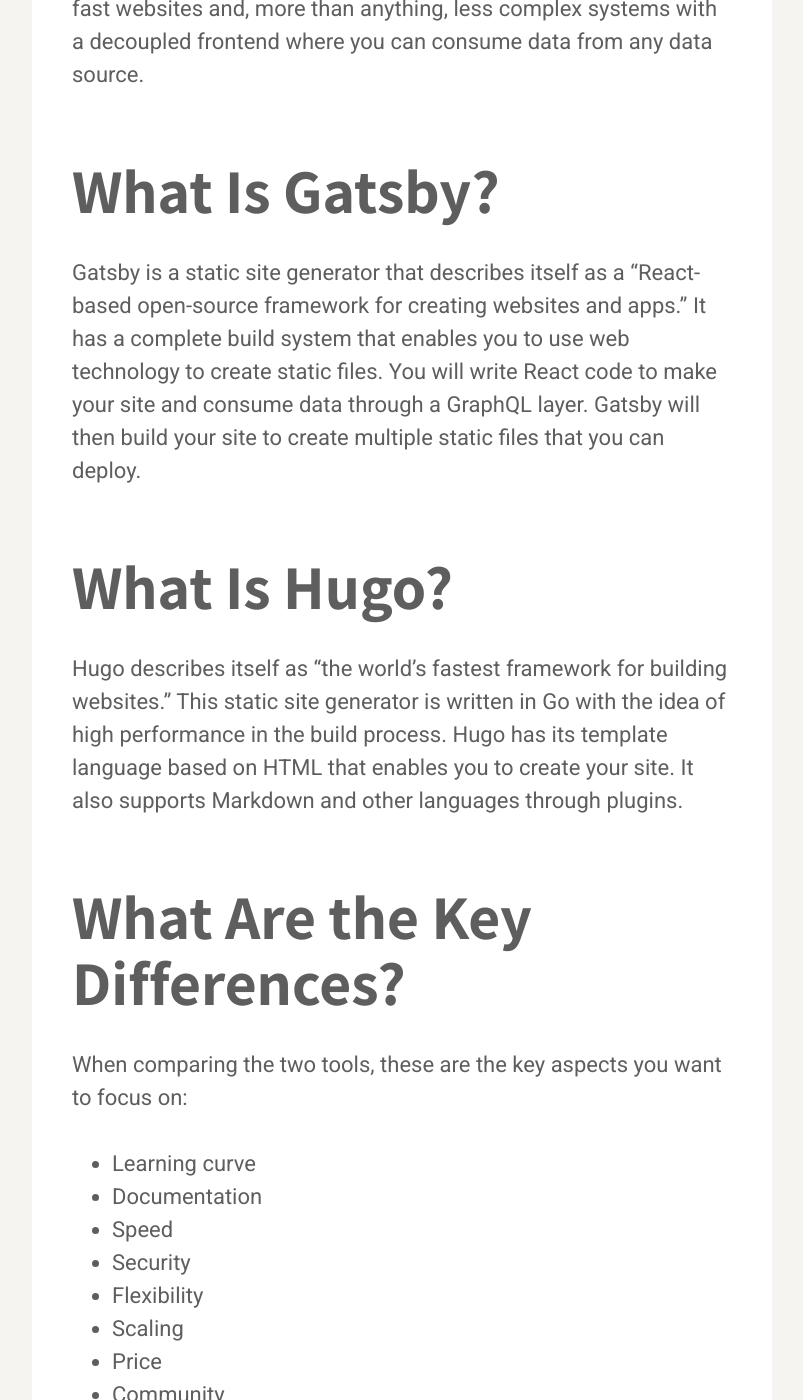
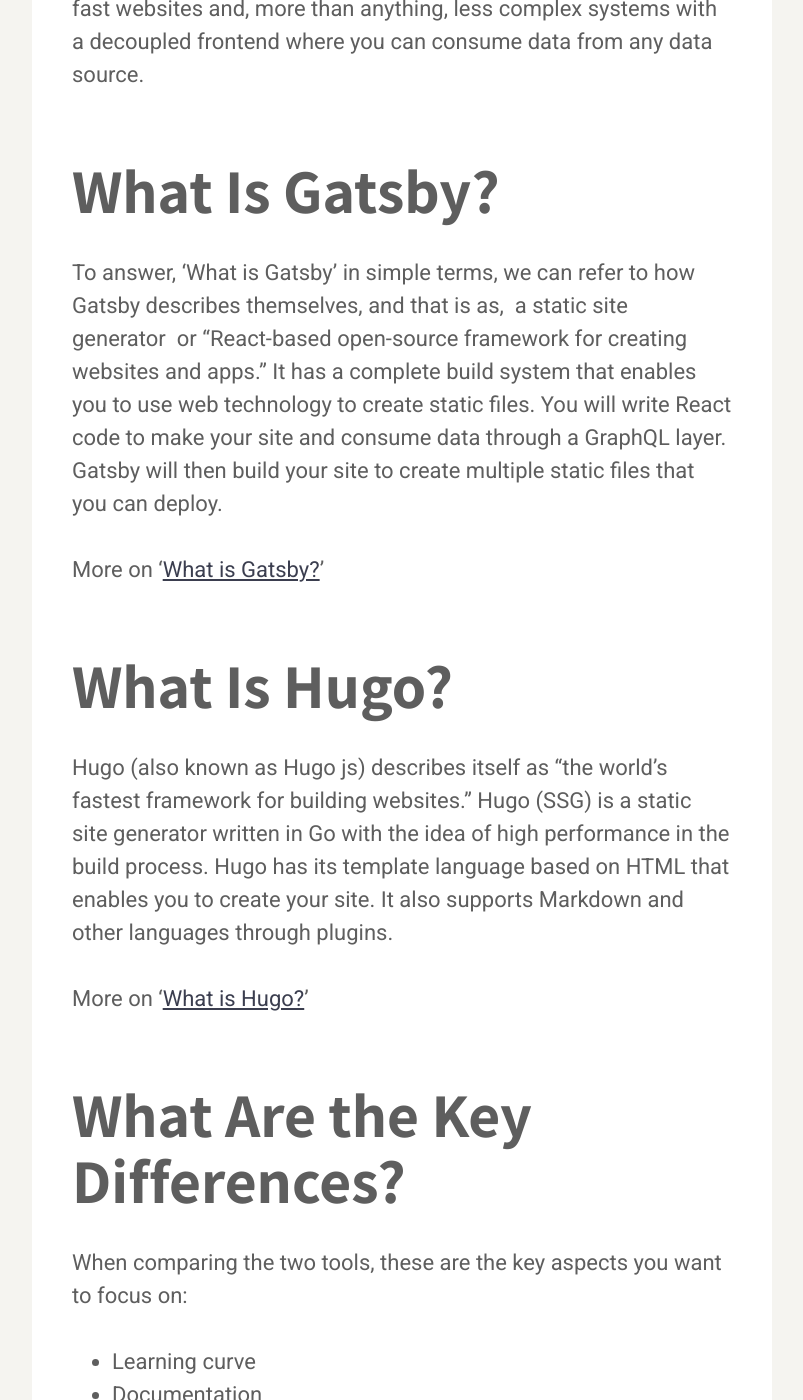
Before and after one commit to karllhughes/learn, a Jekyll site: the page built from _posts/2021-06-17-hugo-vs-gatsby.md, in a window 1280 px wide and 1400 px high, scrolled down 1803 px. Shown: the whole window, without its empty margins (238-1041 px from the left). Built offline with Jekyll 4.4.1, drawn with Linux system fonts in a browser that asks for light colours; a script that is not in the unit is left out; some of the changed text lies outside the part shown.

Commit message:
Update Posts “2021-06-17-hugo-vs-gatsby”

```diff
--- a/_posts/2021-06-17-hugo-vs-gatsby.md
+++ b/_posts/2021-06-17-hugo-vs-gatsby.md
@@ -9,7 +9,6 @@
 date: 2021-06-16T23:58:09.138Z
 img: /assets/posts/c4f82d27.png
 ---
-
 JAMStack, which stands for JavaScript, API, and Markup, is the latest buzzword in the world of web development. It aims to drop the complexity of your system, and helps you to deliver better apps in less time. As with any new innovation in tech, there is a plethora of companies offering competing JAMStack options. How can you choose which is the right one for you?
 
 There are two main types of JAMStack sites: static, in which assets are created at build time ahead of deployment, and directly served when the user creates the website; and dynamic, in which a server creates the content and assets every time a user lands on your site.
@@ -24,67 +23,71 @@
 
 ## What Is Gatsby?
 
-Gatsby is a static site generator that describes itself as a "React-based open-source framework for creating websites and apps." It has a complete build system that enables you to use web technology to create static files. You will write React code to make your site and consume data through a GraphQL layer. Gatsby will then build your site to create multiple static files that you can deploy.
+To answer, ‘What is Gatsby’ in simple terms, we can refer to how Gatsby describes themselves, and that is as,  a static site generator  or “React-based open-source framework for creating websites and apps.” It has a complete build system that enables you to use web technology to create static files. You will write React code to make your site and consume data through a GraphQL layer. Gatsby will then build your site to create multiple static files that you can deploy.
+
+More on ‘[What is Gatsby?](https://www.gatsbyjs.com/)’
 
 ## What Is Hugo?
 
-Hugo describes itself as "the world's fastest framework for building websites." This static site generator is written in Go with the idea of high performance in the build process. Hugo has its template language based on HTML that enables you to create your site. It also supports Markdown and other languages through plugins.
+Hugo (also known as Hugo js) describes itself as “the world’s fastest framework for building websites.” Hugo (SSG) is a static site generator written in Go with the idea of high performance in the build process. Hugo has its template language based on HTML that enables you to create your site. It also supports Markdown and other languages through plugins.
+
+More on ‘[What is Hugo?](https://gohugo.io/about/what-is-hugo/)’
 
 ## What Are the Key Differences?
 
 When comparing the two tools, these are the key aspects you want to focus on:
 
-- Learning curve
-- Documentation
-- Speed
-- Security
-- Flexibility
-- Scaling
-- Price
-- Community
+* Learning curve
+* Documentation
+* Speed
+* Security
+* Flexibility
+* Scaling
+* Price
+* Community
 
 ### Learning Curve
+
 ![Hugo Layout Example](https://i.imgur.com/uG6ibIo.png)
-![Gatsby Layout Example](https://i.imgur.com/qciziRE.png)
+![Gatsby Layout Example](https://i.imgur.com/qciziRE.png)For a developer, the learning curve is an important aspect to consider when selecting a tool; this will help you define how much time you will need to deliver value to your user.
 
-For a developer, the learning curve is an important aspect to consider when selecting a tool; this will help you define how much time you will need to deliver value to your user.
+Gatsby is built on top of React as the “templating” language, so if you know React and JavaScript in general, you are all set to start working with Gatsby. The next step in this curve is to understand how to work with [graphql](https://graphql.org/). Gatsby uses a graphql layer to collect the different data sources from [various plugins](https://www.gatsbyjs.com/plugins) to be consumed by your React code. However, Gatsby does provide many templates or ready-to-use “[starters](https://draft.dev/learn/creating-gatsby-starters)” that can help you avoid the complexity of React and graphql. Most of this can be found in the [Gatsby docs](https://www.gatsbyjs.com/docs/) resource on their website.
 
-Gatsby is built on top of React as the "templating" language, so if you know React and JavaScript in general, you are all set to start working with Gatsby. The next step in this curve is to understand how to work with [graphql](https://graphql.org/). Gatsby uses a graphql layer to collect the different data sources from [various plugins](https://www.gatsbyjs.com/plugins) to be consumed by your React code. However, Gatsby does provide many templates or ready-to-use "[starters](https://draft.dev/learn/creating-gatsby-starters)" that can help you avoid the complexity of React and graphql.
-
-On the other hand, Hugo is built with Go, but you don't necessarily need to know Go to use it. If you choose to use a pre-made template, then your work will be mostly related to TOML files for configuration and Markdown for the content files. Still, if you want to customize your site or build from the ground up, you need to know how to write your templates using [Go's templating system](https://golang.org/pkg/text/template/).
+On the other hand, Hugo is built with Go, but you don’t necessarily need to know Go to use it. If you choose to use a pre-made template, then your work will be mostly related to TOML files for configuration and Markdown for the content files. Still, if you want to customize your site or build from the ground up, you need to know how to write your templates using [Go’s templating system](https://golang.org/pkg/text/template/).
 
 So the learning curve depends on your goal:
 
-- Do you want to customize your site from the ground up? Then if you're familiar with React, Gatsby will be a quick choice
-- Do you want to get up and running with ease? Hugo is a solid choice due to its hundreds of quick-start themes.
+* Do you want to customize your site from the ground up? Then if you’re familiar with React, Gatsby will be a quick choice
+* Do you want to get up and running with ease? Hugo js is a solid choice due to its hundreds of quick-start themes.
 
 ### Documentation
+
 ![Gatsby Documentation](https://i.imgur.com/nVvtiJn.png)
 ![Hugo Docs](https://i.imgur.com/kgDaNmI.png)
 
 Every time you are about to start a project with something new, it is a good idea to take a look at the state of the documentation of the chosen technology. As you’ll often have to refer to the official documentation to answer queries, you’ll want it to be easy to use and up to date.
 
-Both Hugo and Gatsby have good documentation that quickly drives you to their corresponding Quick Start guides to help you start.
+Both the Hugo and Gatsby framework have good documentation that quickly drives you to their corresponding Quick Start guides to help you start.
 
-Gatsby has a full-featured tutorial and in-depth guide that runs you through all the nuances of the framework. A simple view of Gatsby's documentation seems complete but also can be overwhelming.
+Gatsby’s documentation is extensive. It has a full-featured tutorial and in-depth guide that runs you through all the nuances of the framework. A simple view of Gatsby’s documentation seems complete but also can be overwhelming.
 
-Hugo’s documentation can be seen as a smaller collection of guides but still with a lot of in-depth information about the framework’s operation.
+Hugo’s documentation can be seen as a smaller collection of guides but still with a lot of in-depth information about the framework’s operation. More information can be found at the [hugo docs](https://gohugo.io/documentation/) page.
 
-So in the documentation front, there’s no clear winner, and it will simply depend on your familiarity with the technology.
+So, when looking at both Hugo and Gatsby docs,, there’s no clear winner, and it will simply depend on your familiarity with the technology.
 
 ### Speed
 
 One of the selling points of a JAMStack site is speed, but you need to split this concept into at least two different metrics. Build speed and Runtime Speed.
 
-Gatsby says that the framework is "fast in every way that matters," while Hugo preaches that they are the fastest tool out there.
+Gatsby says that the framework is “fast in every way that matters,” while Hugo preaches that they are the fastest tool out there.
 
 #### Build Time Speed
 
 Since we are talking from a developer perspective and both of these tools leverage the power of the build system to create static sites, the build time speed is a good metric that can be part of your decision.
 
-In this race, Hugo is a clear winner without a doubt. Hugo was built to deliver "blistering speed," and only takes around 1ms per page. Gatsby, on the other hand, takes a considerable amount of time in comparison.
+In this race, Hugo is a clear winner without a doubt. Hugo was built to deliver “blistering speed,” and only takes around 1ms per page. And one of the biggest benefits of Hugo SSG is the lightning fast build time. Gatsby, on the other hand, takes a considerable amount of time in comparison.
 
-Build time speed will depend on the number of pages to generate and the latency of the data sources. An excellent way to compare this speed is just by having the same amount of markdown files as a source for both frameworks, with Hugo coming out on top every time.
+Build time speed will depend on the number of pages to generate and the latency of the data sources. An excellent way to compare this speed is just by having the same amount of markdown files as a source for both frameworks, with Hugo SSG coming out on top every time.
 
 Gatsby does offer incremental builds inside their cloud service that aim to provide better build times, but at the same time can lead to vendor lock-in.
 
@@ -98,23 +101,23 @@
 
 ### Security
 
-Both offer security as one of their selling points; Gatsby advertises that since they generate static HTML at build time, there is no server, avoiding malicious requests, DDOS attacks, or data exposures. But, the same is essentially true for any other static site generator.
+Both offer security as one of their selling points; Gatsby advertises that since they generate static HTML at build time, there is no server, avoiding malicious requests, DDOS attacks, or data exposures. But, the same is essentially true of the  Gatsby static site generator or any other SSG.
 
 You could argue that since Gatsby heavily utilizes JavaScript, then a security issue could arise based on the number of unknown and uncontrolled npm packages involved.
 
-Hugo has a [documentation section](https://gohugo.io/about/security-model/) to talk about the security model they offer. General Data Protection Regulation (GDPR) is an EU law on data protection and privacy, and Hugo describes in detail how to configure your site to meet the regulations.
+Hugo has a [documentation section](https://gohugo.io/about/security-model/) to talk about the security model they offer. General Data Protection Regulation (GDPR) is an EU law on data protection and privacy, and [Hugo docs](https://gohugo.io/documentation/)  describe in detail how to configure your site to meet the regulations.
 
 But in general words, an SSG holds its weight in terms of security from holes that can arise from 3rd party issues. As an example, [this is a comment](https://github.com/postcss/postcss/commit/8682b1e4e328432ba692bed52326e84439cec9e4#commitcomment-49713297) from a vulnerability issue found in postcss, which states:
 
 > The issue is not critical (it can affect only online tools like CodePen…)
 
-So in terms of security, you can consider that both frameworks have similar or even equal security features.
+So in terms of security, you can consider that both the Hugo and Gatsby frameworks have similar or even equal security features.
 
 ### Flexibility
 
 What is the level of customizability that each framework offers? Do Gatsby and Hugo let you create what you want, or are there limitations on design?
 
-Here, both frameworks offer full features on customization; Gatsby allows you to create any component you wish with React and any UI library or CSS solution you prefer: tailwind, emotion, or just plain old CSS. Hugo is also free of design opinions, so you are free to implement any UI you wish with the tools available: Go templates and any CSS framework.
+Here, both frameworks offer full features on customization; Gatsby’s framework allows you to create any component you wish with React and any UI library or CSS solution you prefer: tailwind, emotion, or just plain old CSS. Hugo is also free of design opinions, so you are free to implement any UI you wish with the tools available: Go templates and any CSS framework.
 
 Both solutions are equally flexible, so it just depends again on what framework you are more familiar with: React for Gatsby, or Go for Hugo.
 
@@ -145,14 +148,15 @@
 So as both frameworks are free, this one is a tie.
 
 ### Community
+
 ![Hugo Community Discourse](https://i.imgur.com/nxK7FE4.png)
 
 ![Gatsby Community Resource](https://i.imgur.com/Ev4ZTuf.png)
 
-With every tool or technology, having an active community can be a huge bonus, particularly if you run into an issue that’s not covered by documentation. In this case, Gatsby is a clear winner, with a thriving and growing community complete with global events and conferences.
+With every tool or technology, having an active community can be a huge bonus, particularly if you run into an issue that’s not covered by documentation. In this case, the Gatsby framework is a clear winner, with a thriving and growing community complete with global events and conferences.
 
 ## Conclusion
 
 ![Hugo vs Gatsby](https://imgur.com/j9ScdkO.png)
 
-Both Gatsy and Hugo do a great job in every category that matters for comparison, with Gatsby drawing an ever-so-slight edge in the community aspect. But, I think it all boils down to your development team’s experience: if your team is already experienced with javascript and React, then Gatsby is an excellent choice to start right away, and if JavaScript is not a tool you have under your belt, then the learning curve of Hugo will be lower, so it can be a great alternative.
+Both Gatsy and Hugo do a great job in every category that matters for comparison, with Gatsby drawing an ever-so-slight edge in the community aspect. But, I think it all boils down to your development team’s experience: if your team is already experienced with javascript and React, then Gatsby is an excellent choice to start right away, and if JavaScript is not a tool you have under your belt, then the learning curve of Hugo js  will be lower, so it can be a great alternative.
```
